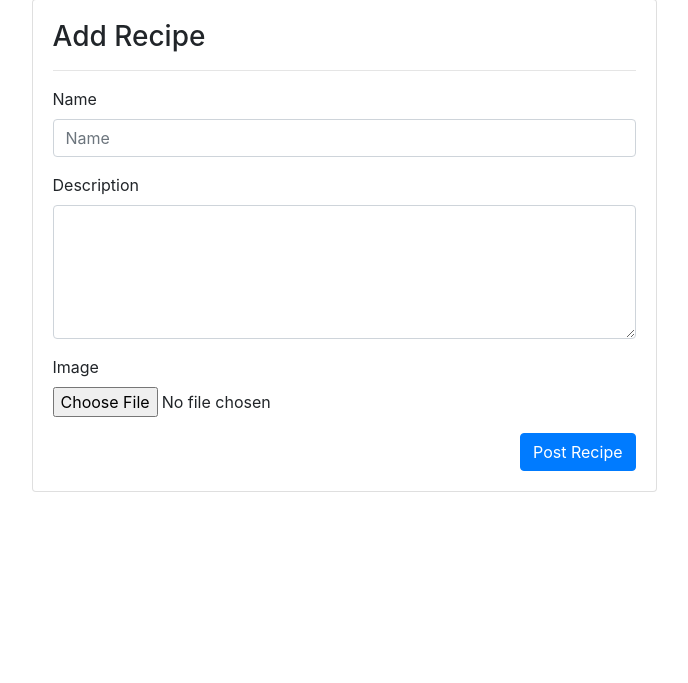
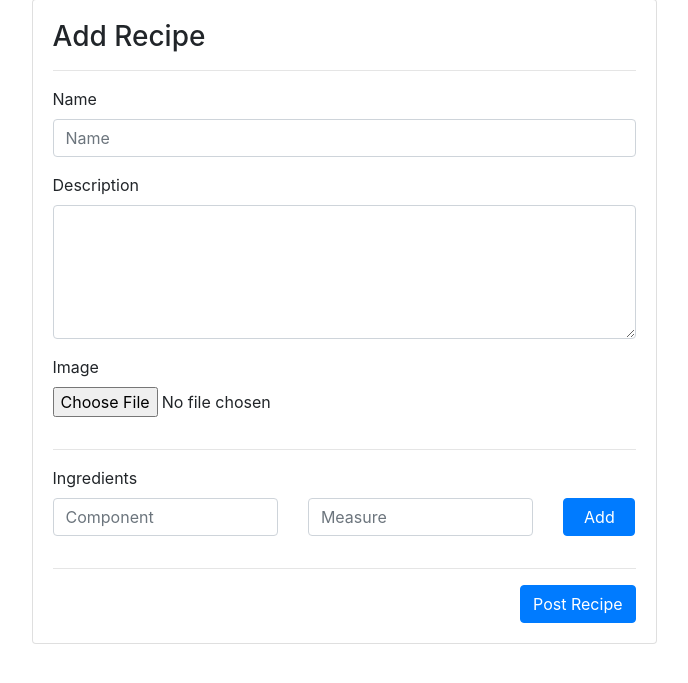
Before and after one commit to rcpelisco/FoodReview, a Flask app: template food_review/templates/front_page/recipes/create.html in a window 1280 px wide. Shown: the part 81-764 px from the top of the page, without its empty margins (296-984 px from the left). Run offline with Flask 2, Linux system fonts and the light colour scheme; the template is opened without the code that fills it, so the values that code supplies are empty; parts of the project's set-up code (start-up, migrations or seed data) failed here and were passed over; some libraries are stand-ins or nearby versions.

Commit message:
Added ingredients to recipes:

```diff
--- a/food_review/templates/front_page/recipes/create.html
+++ b/food_review/templates/front_page/recipes/create.html
@@ -8,7 +8,8 @@
             <div class="card-body">
                 <h3>Add Recipe</h3>
                 <hr>
-                <form action="{{ url_for('writers.recipes.save') }}" method="POST" enctype="multipart/form-data">
+                <form action="{{ url_for('writers.recipes.save') }}" method="POST"
+                    enctype="multipart/form-data">
                     <div class="form-group">
                         <label for="name">Name</label>
                         <input type="text" name="name" id="name"
@@ -25,10 +26,81 @@
                             <input type="file" name="image" id="image">
                         </div>
                     </div>
-                    <input type="submit" value="Post Recipe" class="btn btn-primary pull-right">
+                    <hr>
+                    <label for="">Ingredients</label>
+                    <div class="row">
+                        <div class="form-group col-md-5">
+                            <input type="text" name="component" class="form-control" id="component"
+                                placeholder="Component">
+                        </div>
+                        <div class="form-group col-md-5">
+                            <input type="text" name="measure" class="form-control" id="measure"
+                                placeholder="Measure">
+                        </div>
+                        <div class="col-md-2">
+                            <button type="button" class="btn btn-primary btn-block"
+                                id="btn-add-ingredient">Add</button>
+                        </div>
+                    </div>
+                    <hr>
+                    <div id="ingredients-list">
+
+                    </div>
+                    <input type="hidden" name="ingredient">
+                    <input id="btn-submit" type="submit" value="Post Recipe" class="btn btn-primary pull-right">
                 </form>
             </div>
         </div>
     </div>
 </div>
 {% endblock content %}
+
+{% block scripts %}
+<script>
+    $(function() {
+        let ingredients_list = $('#ingredients-list')
+        let ingredients = [];
+
+        $('#btn-submit').click(function(e) {
+            $('input[name="ingredient"]').val(JSON.stringify(ingredients))
+        })
+
+        $('#btn-add-ingredient').click(function() {
+            let component = $('#component').val()
+            let measure = $('#measure').val()
+
+            ingredients.push({
+                component: component,
+                measure: measure
+            })
+
+            $('#component').val('')
+            $('#measure').val('')
+
+            let str = ''
+
+            ingredients.forEach(function(e, i) {
+                str += '<span class="ingredient-item" title="Click ingredient to remove." data-index="' + i + '">' + e.component + ' - '
+                    + e.measure + '</span><br>'
+            })
+
+            ingredients_list.html(str)
+
+            console.log(ingredients)
+        })
+
+        $('#ingredients-list').on('click', '.ingredient-item', function() {
+            let index = $(this).attr('data-index')
+            ingredients.splice(index, 1)
+
+            let str = ''
+            ingredients.forEach(function(e, i) {
+                str += '<span class="ingredient-item" title="Click ingredient to remove." data-index="' + i + '">' + e.component + ' - '
+                    + e.measure + '</span><br>'
+            })
+
+            ingredients_list.html(str)
+        })
+    })
+</script>
+{% endblock scripts %}
```
Also changed, not shown: food_review/models.py (+37 -4 lines), food_review/templates/front_page/recipes/view.html (+3 -5 lines), food_review/writers/recipes/routes.py (+7 -4 lines).
